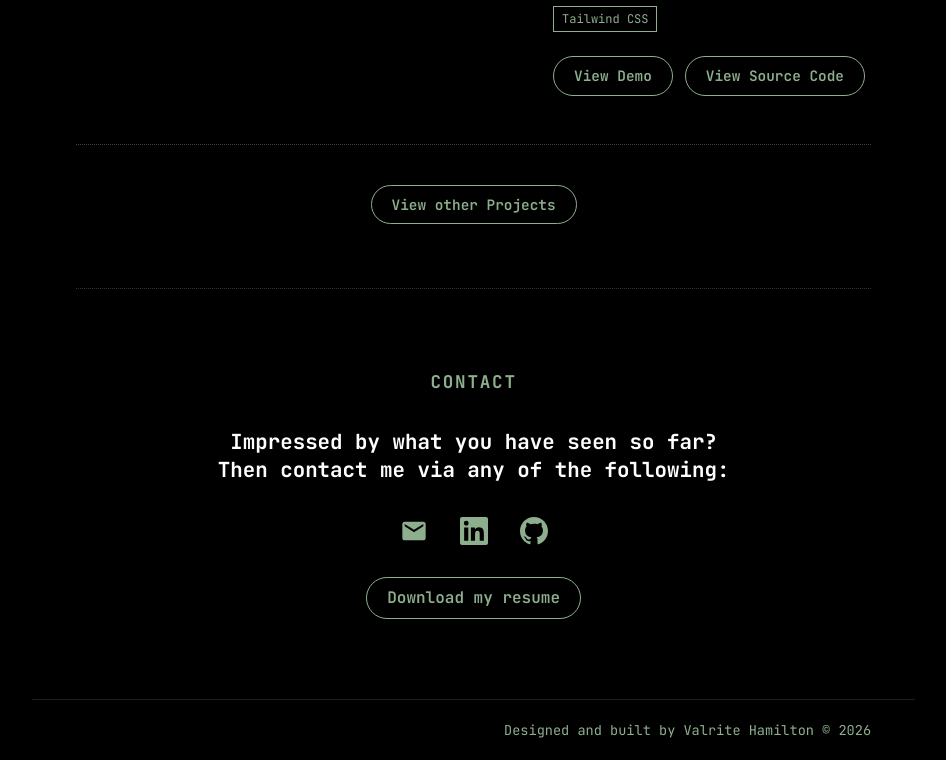
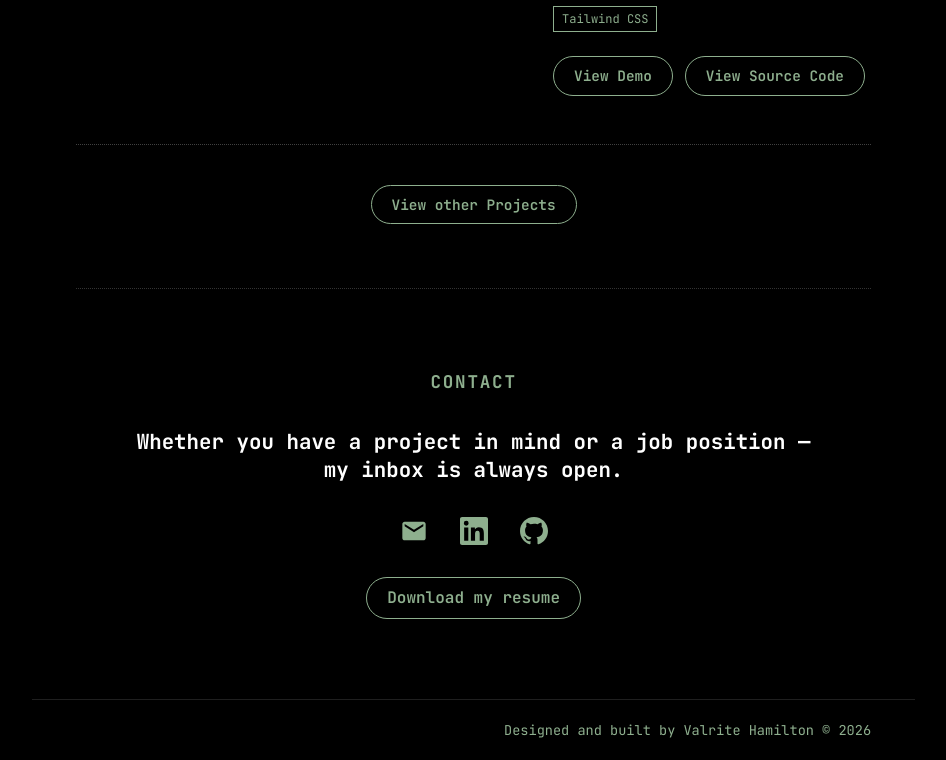
Before and after one commit to Valritehachi/my-portfolio, a Next.js app: page / in a window 1280 px wide. Shown: the part 3757-4517 px from the top of the page, without its empty margins (288-1234 px from the left). Built offline with nearby package versions, Linux system fonts and the light colour scheme.

Commit message:
Restore original contact wording while keeping new icon/resume layout
Co-Authored-By: Claude Sonnet 4.6 <noreply@anthropic.com>

```diff
--- a/src/components/Contact.tsx
+++ b/src/components/Contact.tsx
@@ -6,8 +6,8 @@ export default function Contact() {
       </h2>
 
       <p className="text-white text-center font-bold leading-snug mb-8" style={{ fontSize: "1.3em" }}>
-        Impressed by what you have seen so far?<br />
-        Then contact me via any of the following:
+        Whether you have a project in mind or a job position —<br />
+        my inbox is always open.
       </p>
 
       {/* Icon links */}
```
